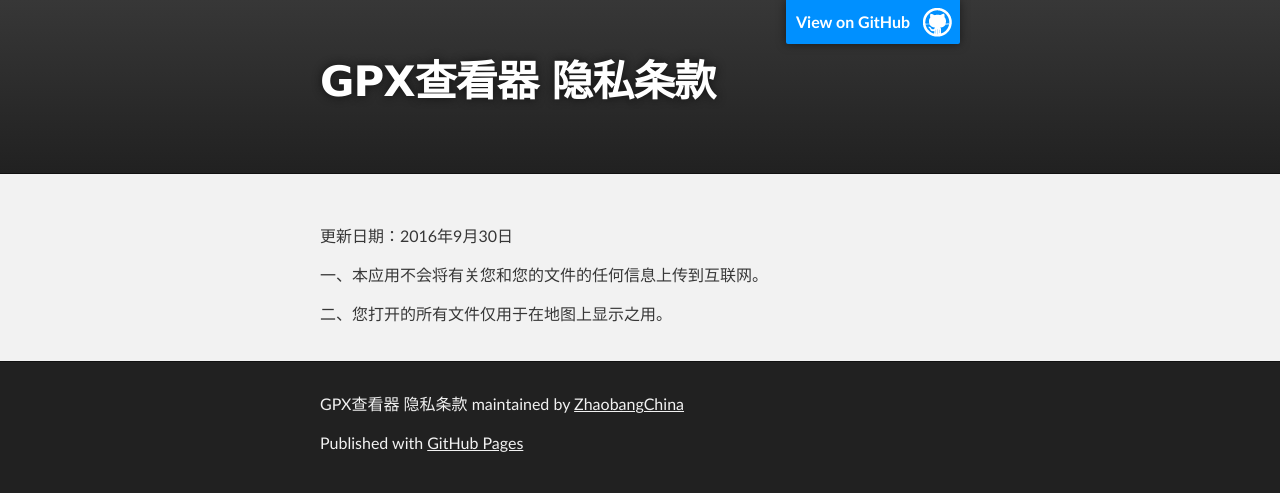
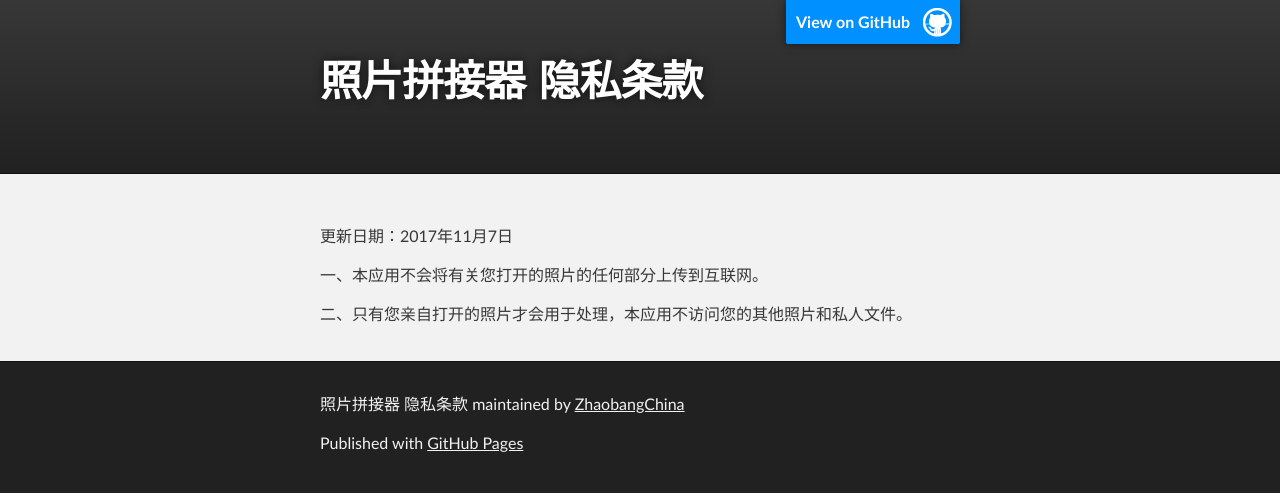
Before and after one commit to ZhaobangChina/PhotoCollagePrivacyPolicy, a plain HTML site: page index.html in a window 1280 px wide. Drawn offline with Linux system fonts and the light colour scheme.

Commit message:
改为照片拼接器的隐私条款

```diff
--- a/index.html
+++ b/index.html
@@ -4,7 +4,7 @@
   <head>
     <meta charset='utf-8'>
     <meta http-equiv="X-UA-Compatible" content="chrome=1">
-    <meta name="description" content="GPX查看器 隐私条款 : ">
+    <meta name="description" content="照片拼接器 隐私条款 : ">
 
     <link rel="stylesheet" type="text/css" media="screen" href="stylesheets/stylesheet.css">
 
@@ -16,14 +16,14 @@
     <!-- HEADER -->
     <div id="header_wrap" class="outer">
         <header class="inner">
-          <a id="forkme_banner" href="https://github.com/ZhaobangChina/MapsPrivacyPolicy">View on GitHub</a>
+          <a id="forkme_banner" href="https://github.com/ZhaobangChina/PhotoCollagePrivacyPolicy">View on GitHub</a>
 
-          <h1 id="project_title">GPX查看器 隐私条款</h1>
+          <h1 id="project_title">照片拼接器 隐私条款</h1>
           <h2 id="project_tagline"></h2>
 
             <!--<section id="downloads">
-              <a class="zip_download_link" href="https://github.com/ZhaobangChina/MapsPrivacyPolicy/zipball/master">Download this project as a .zip file</a>
-              <a class="tar_download_link" href="https://github.com/ZhaobangChina/MapsPrivacyPolicy/tarball/master">Download this project as a tar.gz file</a>
+              <a class="zip_download_link" href="https://github.com/ZhaobangChina/PhotoCollagePrivacyPolicy/zipball/master">Download this project as a .zip file</a>
+              <a class="tar_download_link" href="https://github.com/ZhaobangChina/PhotoCollagePrivacyPolicy/tarball/master">Download this project as a tar.gz file</a>
             </section>-->
         </header>
     </div>
@@ -31,18 +31,18 @@
     <!-- MAIN CONTENT -->
     <div id="main_content_wrap" class="outer">
       <section id="main_content" class="inner">
-        <p>更新日期：2016年9月30日</p>
+        <p>更新日期：2017年11月7日</p>
 
-<p>一、本应用不会将有关您和您的文件的任何信息上传到互联网。</p>
+<p>一、本应用不会将有关您打开的照片的任何部分上传到互联网。</p>
 
-<p>二、您打开的所有文件仅用于在地图上显示之用。</p>
+<p>二、只有您亲自打开的照片才会用于处理，本应用不访问您的其他照片和私人文件。</p>
       </section>
     </div>
 
     <!-- FOOTER  -->
     <div id="footer_wrap" class="outer">
       <footer class="inner">
-        <p class="copyright">GPX查看器 隐私条款 maintained by <a href="https://github.com/ZhaobangChina">ZhaobangChina</a></p>
+        <p class="copyright">照片拼接器 隐私条款 maintained by <a href="https://github.com/ZhaobangChina">ZhaobangChina</a></p>
         <p>Published with <a href="https://pages.github.com">GitHub Pages</a></p>
       </footer>
     </div>
```
